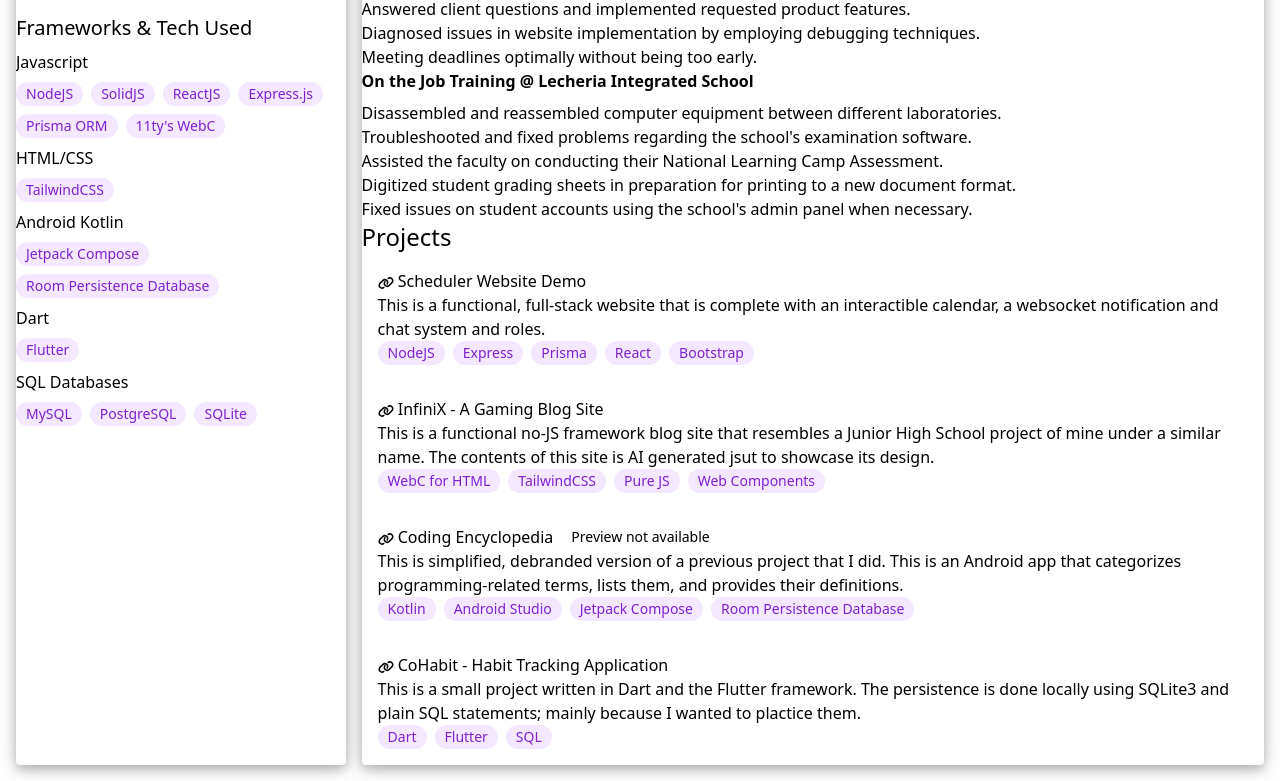
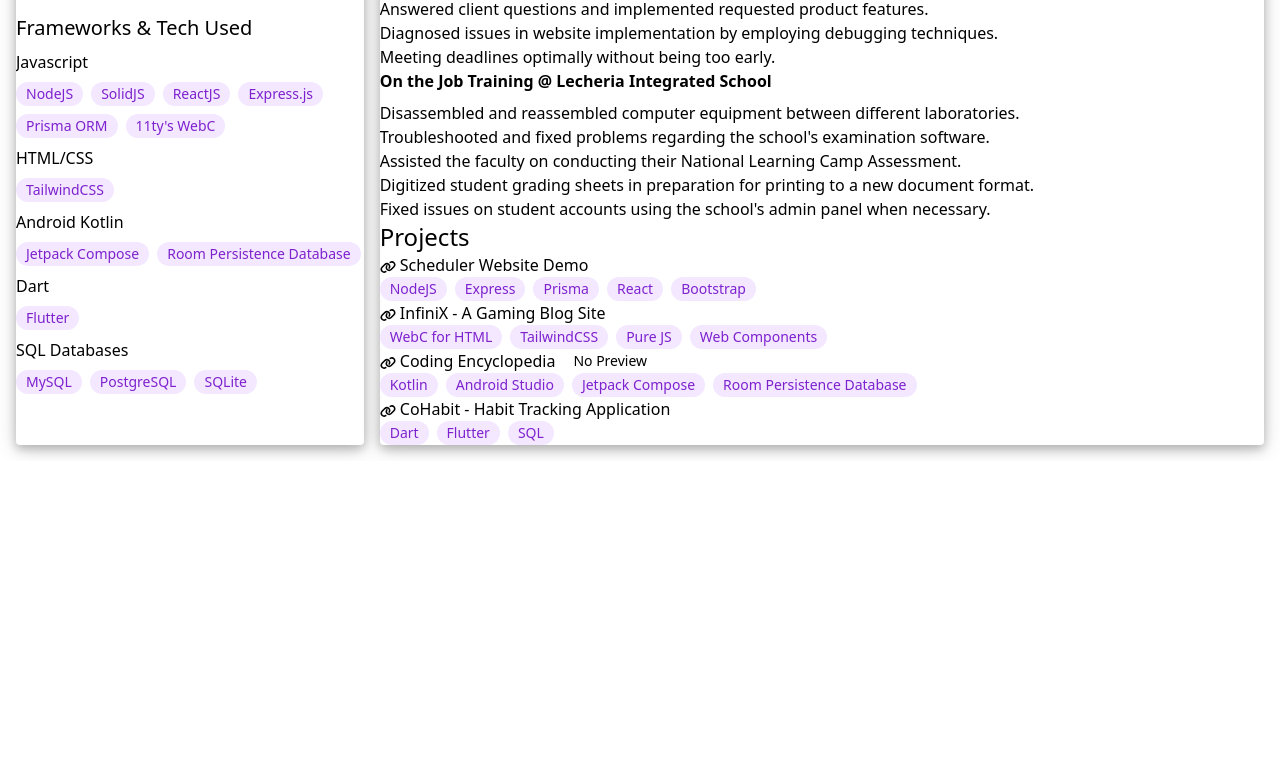
Before and after one commit to chrsrns/css-resume, a website built with webpack: page index.html in a window 1280 px wide. Shown: the part 499-1280 px from the top of the page. After the commit the page ends 960 px from the top, so only its background shows below. Built offline with nearby package versions, Linux system fonts and the light colour scheme; files whose address does not match are found by name.

Commit message:
Updated projects section

```diff
--- a/index.html
+++ b/index.html
@@ -79,7 +79,7 @@
       </ul>
       <h2 class="mt-5 text-xl">Frameworks & Tech Used</h2>
       <h3 class="py-2">Javascript</h3>
-      <div class="flex flex-wrap gap-2">
+      <div class="my-2 flex flex-wrap gap-2">
         <span
           class="inline-flex items-center justify-center rounded-full bg-purple-100 px-2.5 py-0.5 text-purple-700"
         >
@@ -281,7 +281,7 @@
       <h1 class="mt-8 text-2xl">Projects</h1>
       <div class="glow-on-hover rounded-lg">
         <article class="group">
-          <div class="p-4">
+          <div class="px-4 pt-4">
             <a href="https://schedule-website-demo.domcloud.dev/">
               <h3 class="text-lg font-medium text-gray-900">
                 <svg
@@ -302,11 +302,6 @@
               </h3>
             </a>
 
-            <p class="my-2 text-sm/relaxed text-gray-500">
-              This is a functional, full-stack website that is complete with an
-              interactible calendar, a websocket notification and chat system
-              and roles.
-            </p>
             <div class="flex flex-wrap gap-2">
               <span
                 class="inline-flex items-center justify-center rounded-full bg-purple-100 px-2.5 py-0.5 text-purple-700"
@@ -339,7 +334,7 @@
       </div>
       <div class="glow-on-hover rounded-lg">
         <article class="group">
-          <div class="p-4">
+          <div class="px-4 pt-4">
             <a href="https://chrsrns.github.io/tailwind-infinix-website/">
               <h3 class="text-lg font-medium text-gray-900">
                 <svg
@@ -359,12 +354,6 @@
                 InfiniX - A Gaming Blog Site
               </h3>
             </a>
-
-            <p class="my-2 text-sm/relaxed text-gray-500">
-              This is a functional no-JS framework blog site that resembles a
-              Junior High School project of mine under a similar name. The
-              contents of this site is AI generated jsut to showcase its design.
-            </p>
             <div class="flex flex-wrap gap-2">
               <span
                 class="inline-flex items-center justify-center rounded-full bg-purple-100 px-2.5 py-0.5 text-purple-700"
@@ -392,9 +381,9 @@
       </div>
       <div class="glow-on-hover rounded-lg">
         <article class="group">
-          <div class="p-4">
+          <div class="px-4 pt-4">
             <a href="https://github.com/chrsrns/codingencyclopedia">
-              <div class="flex flex-wrap gap-2">
+              <div class="my-2 flex flex-wrap gap-2">
                 <h3 class="text-lg font-medium text-gray-900">
                   <svg
                     class="inline-block"
@@ -415,17 +404,11 @@
                 <span
                   class="inline-flex items-center justify-center rounded-full bg-yellow-100 px-2.5 py-0.5 text-yellow-700"
                 >
-                  <p class="whitespace-nowrap text-sm">Preview not available</p>
+                  <p class="whitespace-nowrap text-sm">No Preview</p>
                 </span>
               </div>
             </a>
-
-            <p class="my-2 text-sm/relaxed text-gray-500">
-              This is simplified, debranded version of a previous project that I
-              did. This is an Android app that categorizes programming-related
-              terms, lists them, and provides their definitions.
-            </p>
-            <div class="flex flex-wrap gap-2">
+            <div class="my-2 flex flex-wrap gap-2">
               <span
                 class="inline-flex items-center justify-center rounded-full bg-purple-100 px-2.5 py-0.5 text-purple-700"
               >
@@ -454,7 +437,7 @@
       </div>
       <div class="glow-on-hover rounded-lg">
         <article class="group">
-          <div class="p-4">
+          <div class="px-4 pt-4">
             <a href="https://chrsrns.github.io/habit-tracker-flutter/">
               <h3 class="text-lg font-medium text-gray-900">
                 <svg
@@ -474,13 +457,7 @@
                 CoHabit - Habit Tracking Application
               </h3>
             </a>
-
-            <p class="my-2 text-sm/relaxed text-gray-500">
-              This is a small project written in Dart and the Flutter framework.
-              The persistence is done locally using SQLite3 and plain SQL
-              statements; mainly because I wanted to plactice them.
-            </p>
-            <div class="flex flex-wrap gap-2">
+            <div class="my-2 flex flex-wrap gap-2">
               <span
                 class="inline-flex items-center justify-center rounded-full bg-purple-100 px-2.5 py-0.5 text-purple-700"
               >
```
